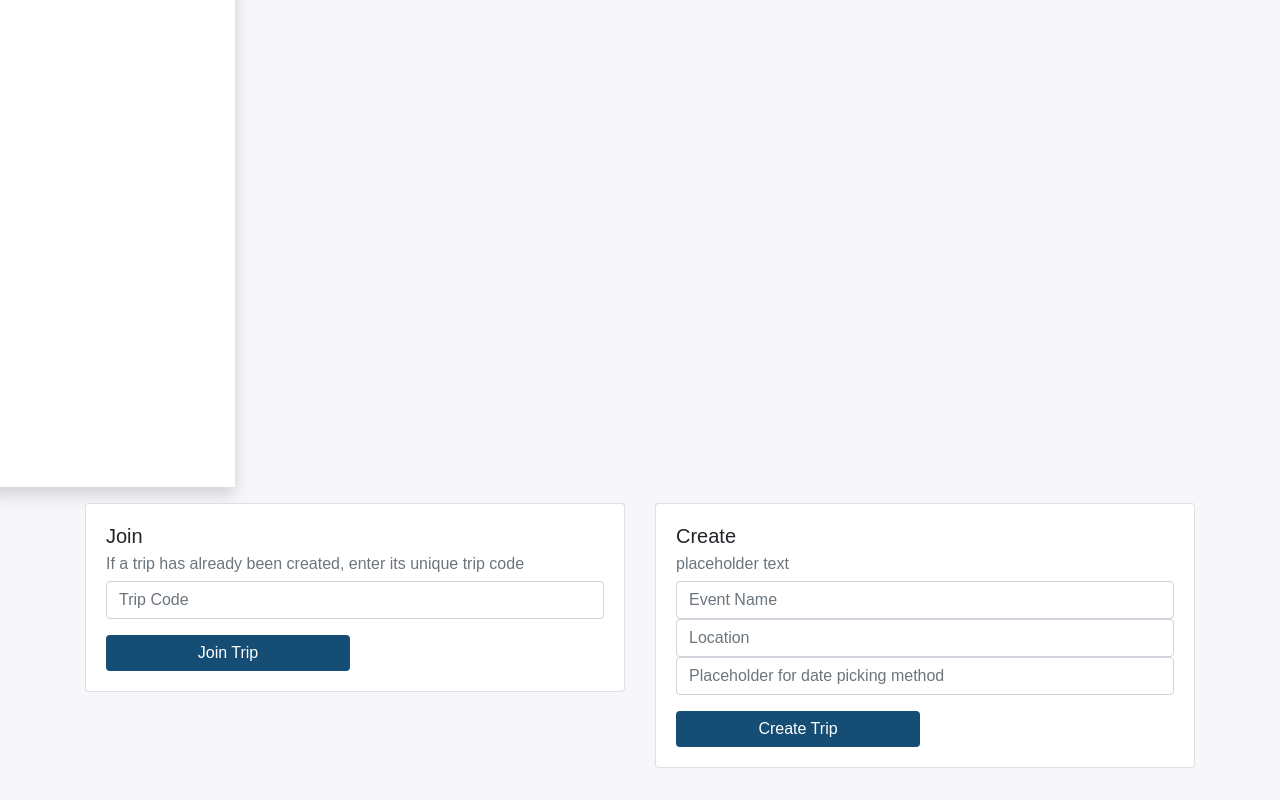
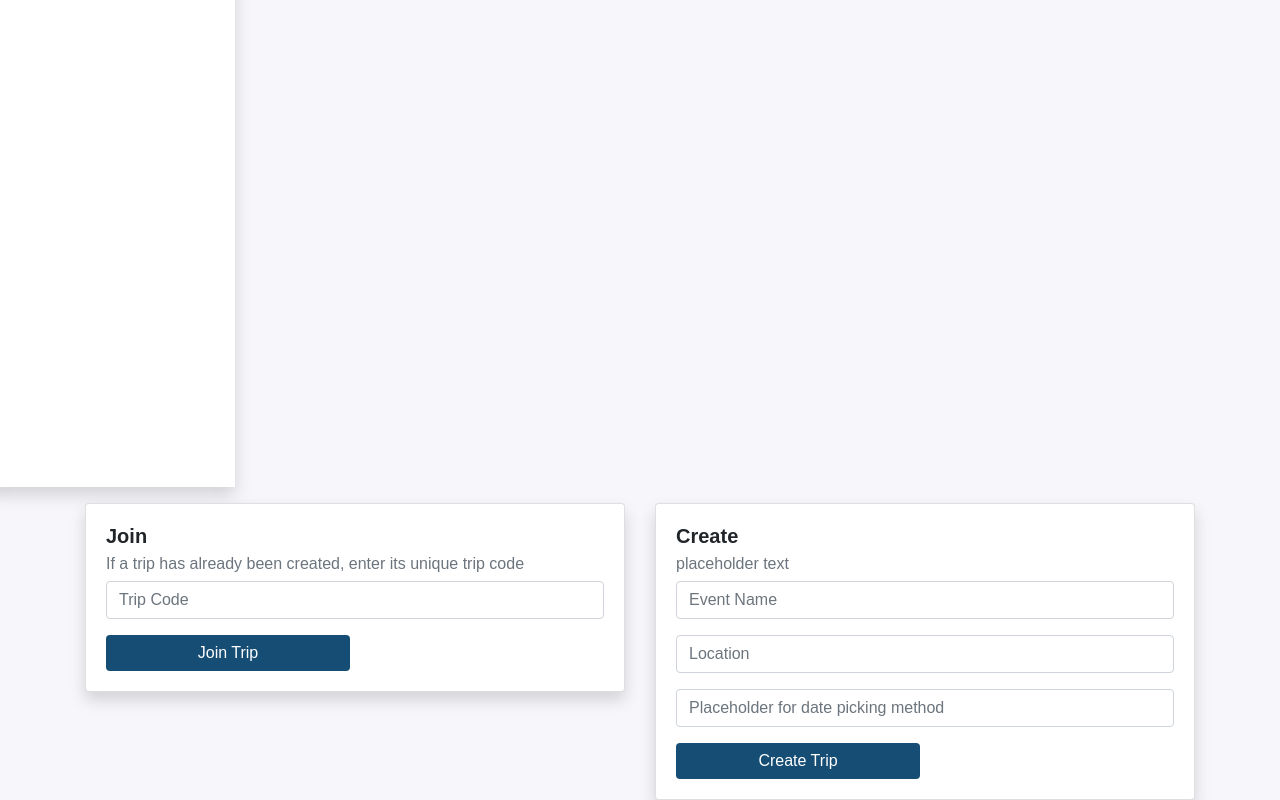
Before and after one commit to rachelkline/FinalProject, a React (Create React App) app in the folder client/: page /newtrip in a window 1280 px wide. Shown: the part 303-1103 px from the top of the page. Before the commit the page ends 1071 px from the top, so only its background shows below. Built offline with nearby package versions, Linux system fonts and the light colour scheme.

Commit message:
Update newTrip.js

```diff
--- a/client/src/components/newTrip/newTrip.js
+++ b/client/src/components/newTrip/newTrip.js
@@ -63,12 +63,12 @@ class NewTrip extends React.Component {
 
   <Row className="mt-3">
     <Col xs={12} md={6}>
-    <Card>
+    <Card className="shadow">
           <Card.Body>
     <div>
 
 
-      <Card.Title>Join</Card.Title>
+      <Card.Title><strong>Join</strong></Card.Title>
       <Card.Subtitle className="mb-2 text-muted">If a trip has already been created, enter its unique trip code </Card.Subtitle>
 
 
@@ -91,12 +91,12 @@ class NewTrip extends React.Component {
 
     </Col>
     <Col xs={12} md={6}>
-    <Card>
+    <Card className="shadow">
           <Card.Body>
     <div>
 
 
-      <Card.Title>Create</Card.Title>
+      <Card.Title><strong>Create</strong></Card.Title>
       <Card.Subtitle className="mb-2 text-muted">placeholder text</Card.Subtitle>
 
 
@@ -104,7 +104,11 @@ class NewTrip extends React.Component {
       <Form>
     <Form.Group controlId="exampleForm.ControlInput1">
       <Form.Control type="text" placeholder="Event Name" />
+    </Form.Group>
+    <Form.Group controlId="exampleForm.ControlInput1">
       <Form.Control type="text" placeholder="Location" />
+    </Form.Group>
+    <Form.Group controlId="exampleForm.ControlInput1">
       <Form.Control type="text" placeholder="Placeholder for date picking method" />
     </Form.Group>
 
```
